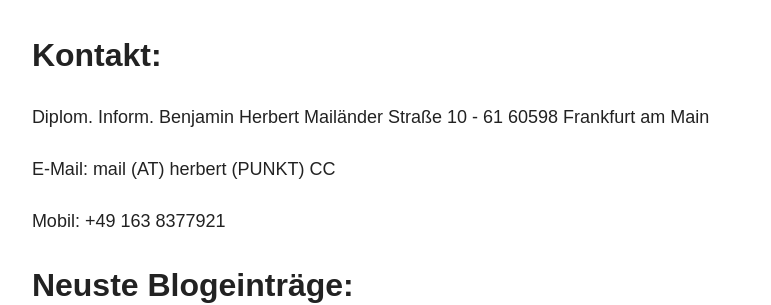
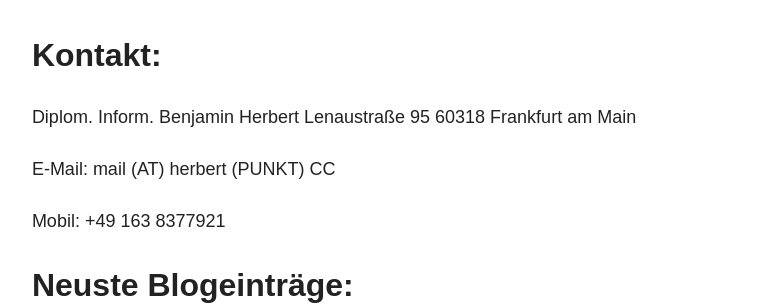
Before and after one commit to BenjaminHerbert/BenjaminHerbert.github.io, a Jekyll site: the page built from index.md, in a window 1280 px wide and 900 px high, scrolled down 1582 px. Shown: the part 153-458 px from the top of the window, without its empty margins (254-1025 px from the left). Built offline with Jekyll 4.4.1, drawn with Linux system fonts in a browser that asks for light colours; nearby versions of some CDN libraries.

Commit message:
Update imprint

```diff
--- a/_includes/address.html
+++ b/_includes/address.html
@@ -1,3 +1,3 @@
 Diplom. Inform. Benjamin Herbert
-Mailänder Straße 10 - 61
-60598 Frankfurt am Main
+Lenaustraße 95
+60318 Frankfurt am Main
```
